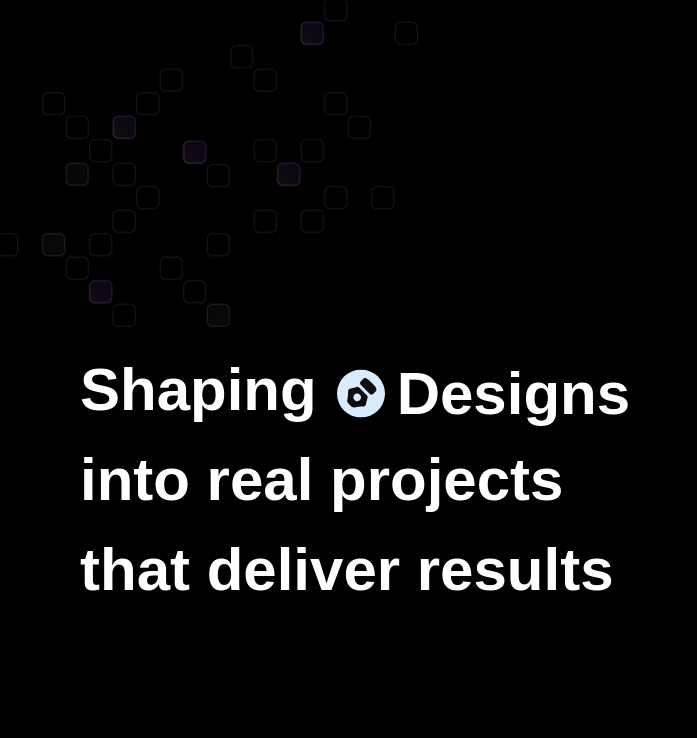
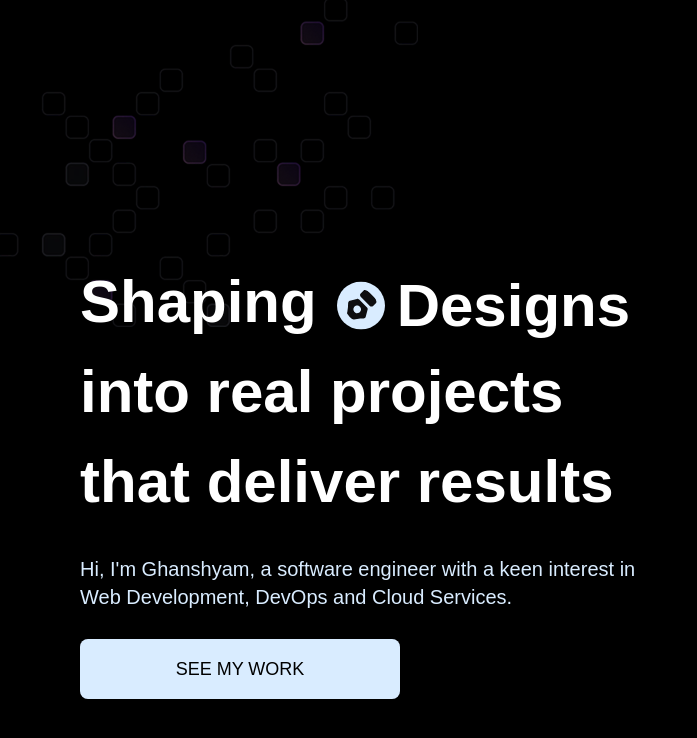
Before and after one commit to VipeR-69/portfolio, a React (Vite) app: page / in a window 1280 px wide. Shown: the top 738 px of the page, without its empty margins (0-697 px from the left). Built offline with nearby package versions, Linux system fonts and the light colour scheme; a web font is replaced by a local one.

Commit message:
Button component added

```diff
--- /dev/null
+++ b/src/components/Button.jsx
@@ -0,0 +1,15 @@
+const Button = ({ text, className, id }) => {
+  return (
+    <a className={`${className ?? ''} cta-wrapper`}>
+        <div className='cta-button group'>
+            <div className='bg-circle' />
+            <p className='text'>{text}</p>
+            <div className='arrow-wrapper'>
+                <img src="/public/images/arrow-down.svg" alt="arrow" />
+            </div>
+        </div>
+    </a>
+  )
+}
+
+export default Button
--- a/src/sections/Hero.jsx
+++ b/src/sections/Hero.jsx
@@ -1,3 +1,4 @@
+import Button from "../components/Button"
 import { words } from "../constants"
 
 
@@ -32,6 +33,11 @@ const Hero = () => {
                         <h1>into real projects</h1>
                         <h1>that deliver results</h1>
                     </div>
+                    <p className="text-white-50 md:text-xl relative z-10 pointer-events-none">
+                        Hi, I'm Ghanshyam, a software engineer with a keen interest in <br /> Web Development, DevOps and Cloud Services.
+                    </p>
+
+                    <Button className='md:w-80 md:h-16 w-60 h-12' id='button' text='See my work' />
                 </div>
             </header>
         </div>
```
